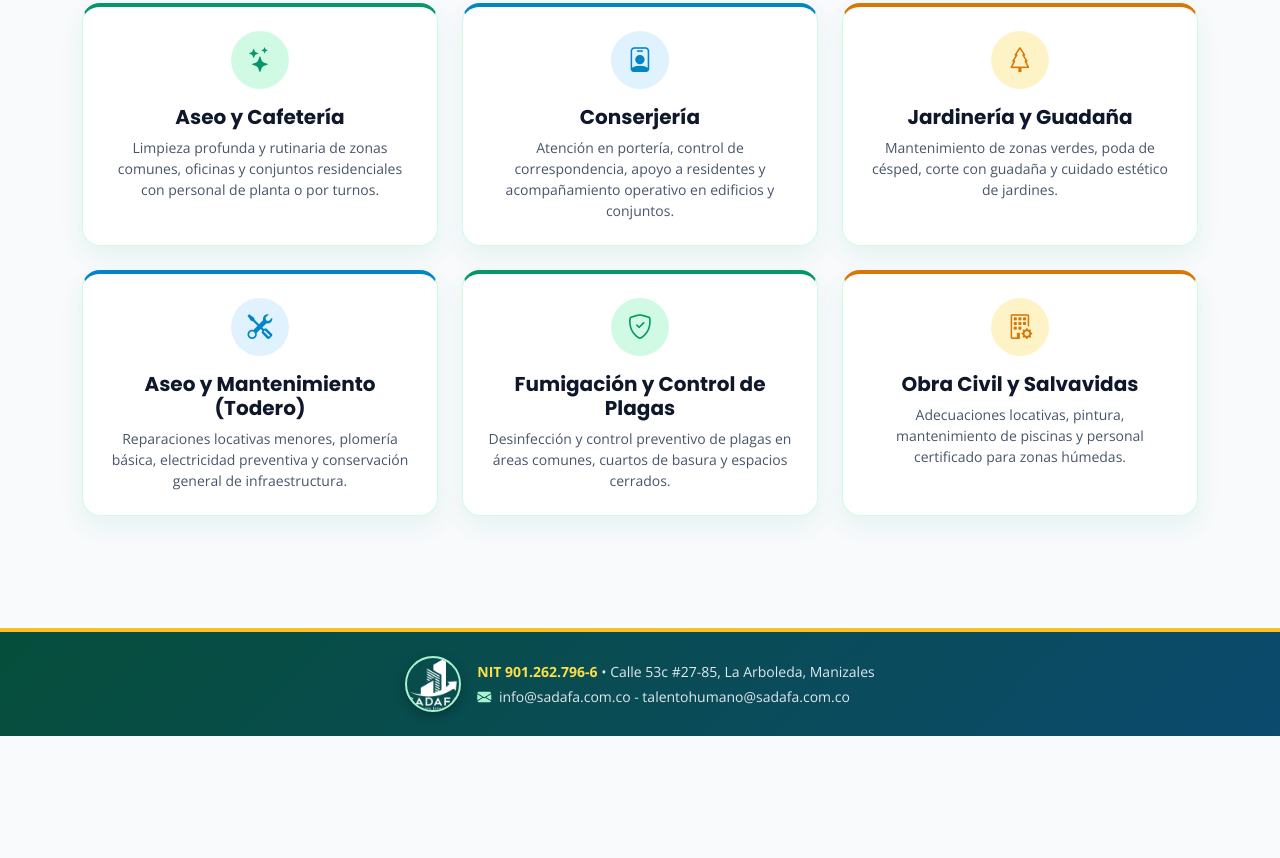
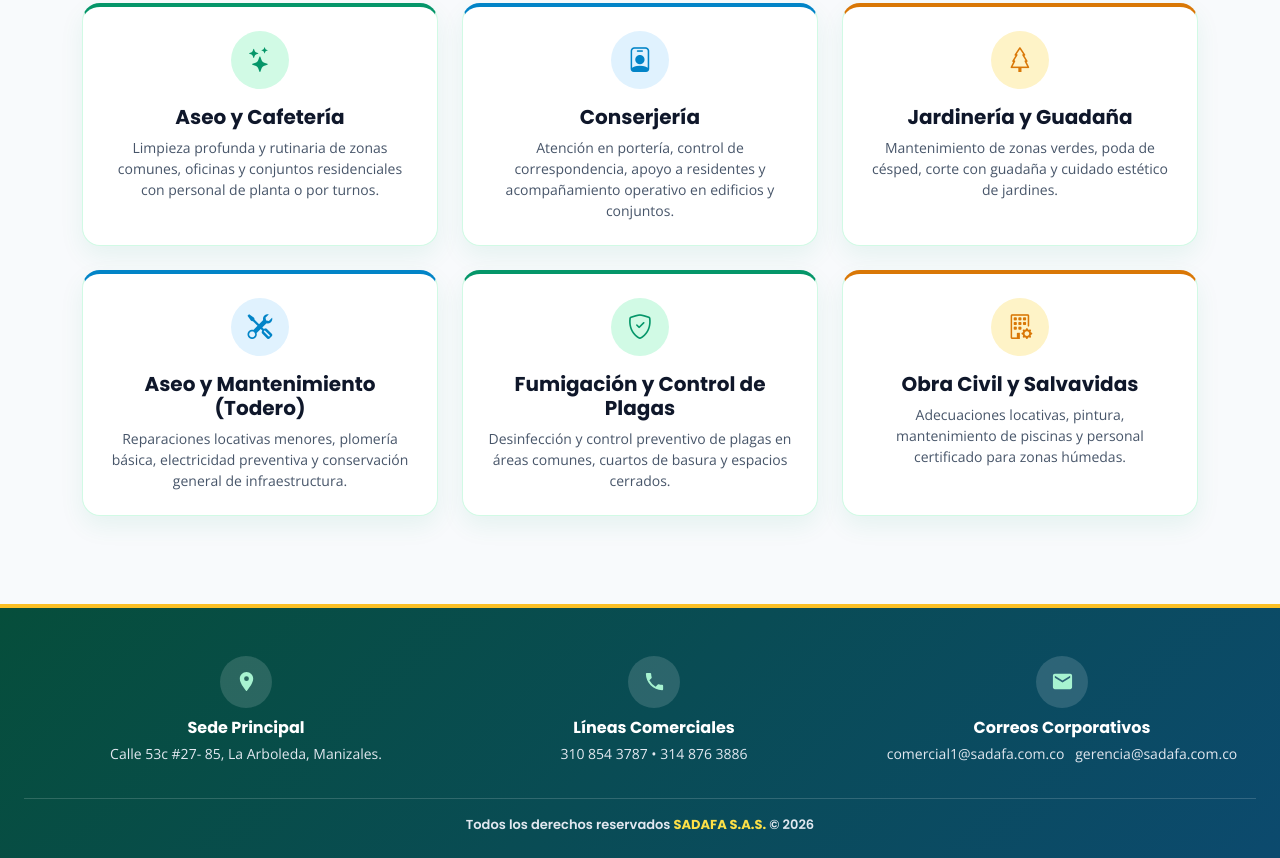
Before and after one commit to SADAFASAS/ERP, a plain HTML site: page index.html in a window 1280 px wide. Shown: the part 616-1474 px from the top of the page. Before the commit the page ends 1352 px from the top, so only its background shows below. Drawn offline with nearby package versions, Linux system fonts and the light colour scheme.

Commit message:
Update index.html

```diff
--- a/index.html
+++ b/index.html
@@ -104,6 +104,9 @@
             background-color: var(--bg-principal);
             color: var(--texto-principal);
             transition: background-color 0.3s ease, color 0.3s ease;
+            min-height: 100vh;
+            display: flex;
+            flex-direction: column;
         }
 
         h1, h2, h3, h4, h5, h6, .btn, .navbar-sadafa {
@@ -133,16 +136,6 @@
             border: 2px solid var(--sadafa-primary);
         }
 
-        .brand-logo-footer {
-            width: 56px;
-            height: 56px;
-            object-fit: cover;
-            border-radius: 50%;
-            border: 2px solid #a7f3d0;
-            box-shadow: 0 4px 12px rgba(0, 0, 0, 0.28);
-            flex-shrink: 0;
-            display: block;
-        }
 
         /* === INTERRUPTOR TEMA IDÉNTICO A SADAFA.COM.CO (.sadafa-theme-pill) === */
         .sadafa-theme-pill {
@@ -366,18 +359,118 @@
             text-decoration: underline;
         }
 
-        /* === PIE DE PÁGINA IDÉNTICO A SADAFA.COM.CO === */
-        footer#contacto {
+        /* === PIE DE PÁGINA GLOBAL SADAFA (ESTÁNDAR CON SADAFA.COM.CO) === */
+        .sadafa-pure-footer {
+            width: 100%;
+            margin-top: auto;
             background: linear-gradient(135deg, #064e3b 0%, #0c4a6e 100%) !important;
             border-top: 4px solid #fbbf24;
+            padding: 42px 24px 24px;
+            box-sizing: border-box;
+            font-family: 'Open Sans', 'Segoe UI', sans-serif;
             color: #e2e8f0;
         }
-        footer#contacto .footer-nit {
-            color: #fde047;
+        .sadafa-pure-footer-row {
+            max-width: 1320px;
+            margin: 0 auto;
+            display: flex;
+            align-items: center;
+            justify-content: space-between;
+            gap: 28px;
+        }
+        .sadafa-footer-logos {
+            flex: 0 0 auto;
+            display: inline-flex;
+            align-items: center;
+            justify-content: center;
+            flex-wrap: wrap;
+            gap: 16px;
+            background: transparent !important;
+            padding: 0;
+        }
+        .sadafa-footer-logos img {
+            height: 100px;
+            width: 100px;
+            object-fit: contain;
+            background: transparent !important;
+            border: none !important;
+            box-shadow: none !important;
+            filter: drop-shadow(0 5px 12px rgba(0, 0, 0, 0.3));
+            display: block;
+            transition: transform 0.2s ease;
+        }
+        .sadafa-footer-logos img:hover {
+            transform: translateY(-3px);
+        }
+        .sadafa-pure-footer-inner {
+            flex: 1 1 auto;
+            display: grid;
+            grid-template-columns: repeat(3, minmax(0, 1fr));
+            gap: 20px;
+            text-align: center;
+        }
+        .sadafa-ft-item {
+            background: transparent;
+            padding: 6px 8px;
+        }
+        .sadafa-ft-icon {
+            width: 52px;
+            height: 52px;
+            margin: 0 auto 10px;
+            border-radius: 50%;
+            background: rgba(255, 255, 255, 0.14);
+            display: flex;
+            align-items: center;
+            justify-content: center;
+        }
+        .sadafa-ft-icon svg {
+            width: 23px;
+            height: 23px;
+            fill: #a7f3d0;
+        }
+        .sadafa-ft-title {
+            font-family: 'Poppins', 'Segoe UI', sans-serif;
+            font-size: 16px;
             font-weight: 700;
+            color: #ffffff !important;
+            margin: 0 0 6px;
         }
-        footer#contacto .footer-mail-icon {
-            color: #a7f3d0;
+        .sadafa-ft-desc {
+            font-size: 14px;
+            line-height: 1.6;
+            color: #e2e8f0 !important;
+            margin: 0;
+        }
+        .sadafa-pure-footer-divider {
+            max-width: 1320px;
+            margin: 26px auto 16px;
+            border: 0;
+            border-top: 1px solid rgba(255, 255, 255, 0.16);
+            opacity: 1;
+        }
+        .sadafa-pure-footer-copy {
+            text-align: center;
+            font-family: 'Poppins', 'Segoe UI', sans-serif;
+            font-size: 13px;
+            color: #e2e8f0 !important;
+            margin: 0;
+        }
+
+        @media (max-width: 1080px) {
+            .sadafa-pure-footer-row {
+                flex-direction: column;
+                gap: 24px;
+            }
+            .sadafa-footer-logos img {
+                height: 86px;
+                width: 86px;
+            }
+        }
+        @media (max-width: 767px) {
+            .sadafa-pure-footer-inner {
+                grid-template-columns: 1fr;
+                gap: 18px;
+            }
         }
 
 
@@ -411,7 +504,7 @@
     </section>
 
     <!-- SECCIÓN DE SERVICIOS -->
-    <section id="servicios" class="py-5">
+    <section id="servicios" class="py-5 mb-4">
         <div class="container py-3">
             <div class="text-center mb-5">
                 <h2 class="fw-bold" style="color: var(--titulo-servicios);">Nuestros Servicios</h2>
@@ -465,19 +558,42 @@
         </div>
     </section>
 
-    <!-- CONTACTO / PIE DE PÁGINA -->
-    <footer id="contacto" class="py-4 mt-5">
-        <div class="container d-flex flex-column flex-sm-row justify-content-center align-items-center gap-3 text-center text-sm-start">
-            <a href="#" class="d-inline-flex align-items-center text-decoration-none flex-shrink-0">
-                <img src="Gemini_Generated_Image_o9yz3yo9yz3yo9yz.jpg" alt="SADAFA" class="brand-logo-footer" onerror="this.style.display='none'">
-            </a>
-            <div>
-                <p class="small mb-1"><span class="footer-nit">NIT 901.262.796-6</span> &bull; Calle 53c #27-85, La Arboleda, Manizales</p>
-                <p class="small mb-0">
-                    <i class="bi bi-envelope-fill me-1 footer-mail-icon"></i> info@sadafa.com.co - talentohumano@sadafa.com.co
-                </p>
+    <!-- PIE DE PÁGINA CORPORATIVO ESTÁNDAR SADAFA (IDÉNTICO A SADAFA.COM.CO) -->
+    <footer id="sadafaGlobalFooter" class="sadafa-pure-footer">
+        <div class="sadafa-pure-footer-row">
+            <div class="sadafa-footer-logos">
+                <img src="1-logo-sadafa-sello-sin-fondo.png" alt="SADAFA Servicios Integrales S.A.S." onerror="this.style.display='none'">
+                <img src="2-logo-fenalportec-sin-fondo.png" alt="FENALPORTEC" onerror="this.style.display='none'">
+                <img src="3-sello-eco-amigable-sin-fondo.png" alt="Sello Eco Amigable" onerror="this.style.display='none'">
+            </div>
+
+            <div class="sadafa-pure-footer-inner">
+                <div class="sadafa-ft-item">
+                    <div class="sadafa-ft-icon">
+                        <svg viewBox="0 0 24 24"><path d="M12 2C8.13 2 5 5.13 5 9c0 5.25 7 13 7 13s7-7.75 7-13c0-3.87-3.13-7-7-7zm0 9.5a2.5 2.5 0 1 1 0-5 2.5 2.5 0 0 1 0 5z"/></svg>
+                    </div>
+                    <h4 class="sadafa-ft-title">Sede Principal</h4>
+                    <p class="sadafa-ft-desc">Calle 53c #27- 85, La Arboleda, Manizales.</p>
+                </div>
+                <div class="sadafa-ft-item">
+                    <div class="sadafa-ft-icon">
+                        <svg viewBox="0 0 24 24"><path d="M6.62 10.79a15.05 15.05 0 0 0 6.59 6.59l2.2-2.2a1 1 0 0 1 1.01-.24c1.12.37 2.33.57 3.58.57a1 1 0 0 1 1 1V20a1 1 0 0 1-1 1C10.61 21 3 13.39 3 4a1 1 0 0 1 1-1h3.5a1 1 0 0 1 1 1c0 1.25.2 2.46.57 3.58a1 1 0 0 1-.25 1.01l-2.2 2.2z"/></svg>
+                    </div>
+                    <h4 class="sadafa-ft-title">Líneas Comerciales</h4>
+                    <p class="sadafa-ft-desc">310 854 3787 &bull; 314 876 3886</p>
+                </div>
+                <div class="sadafa-ft-item">
+                    <div class="sadafa-ft-icon">
+                        <svg viewBox="0 0 24 24"><path d="M20 4H4c-1.1 0-2 .9-2 2v12c0 1.1.9 2 2 2h16c1.1 0 2-.9 2-2V6c0-1.1-.9-2-2-2zm0 4-8 5-8-5V6l8 5 8-5v2z"/></svg>
+                    </div>
+                    <h4 class="sadafa-ft-title">Correos Corporativos</h4>
+                    <p class="sadafa-ft-desc">comercial1@sadafa.com.co &nbsp; gerencia@sadafa.com.co</p>
+                </div>
             </div>
         </div>
+
+        <hr class="sadafa-pure-footer-divider">
+        <p class="sadafa-pure-footer-copy">Todos los derechos reservados <strong style="color: #fde047;">SADAFA S.A.S.</strong> &copy; 2026</p>
     </footer>
 
     <!-- MODAL DE INICIO DE SESIÓN ERP -->
```
